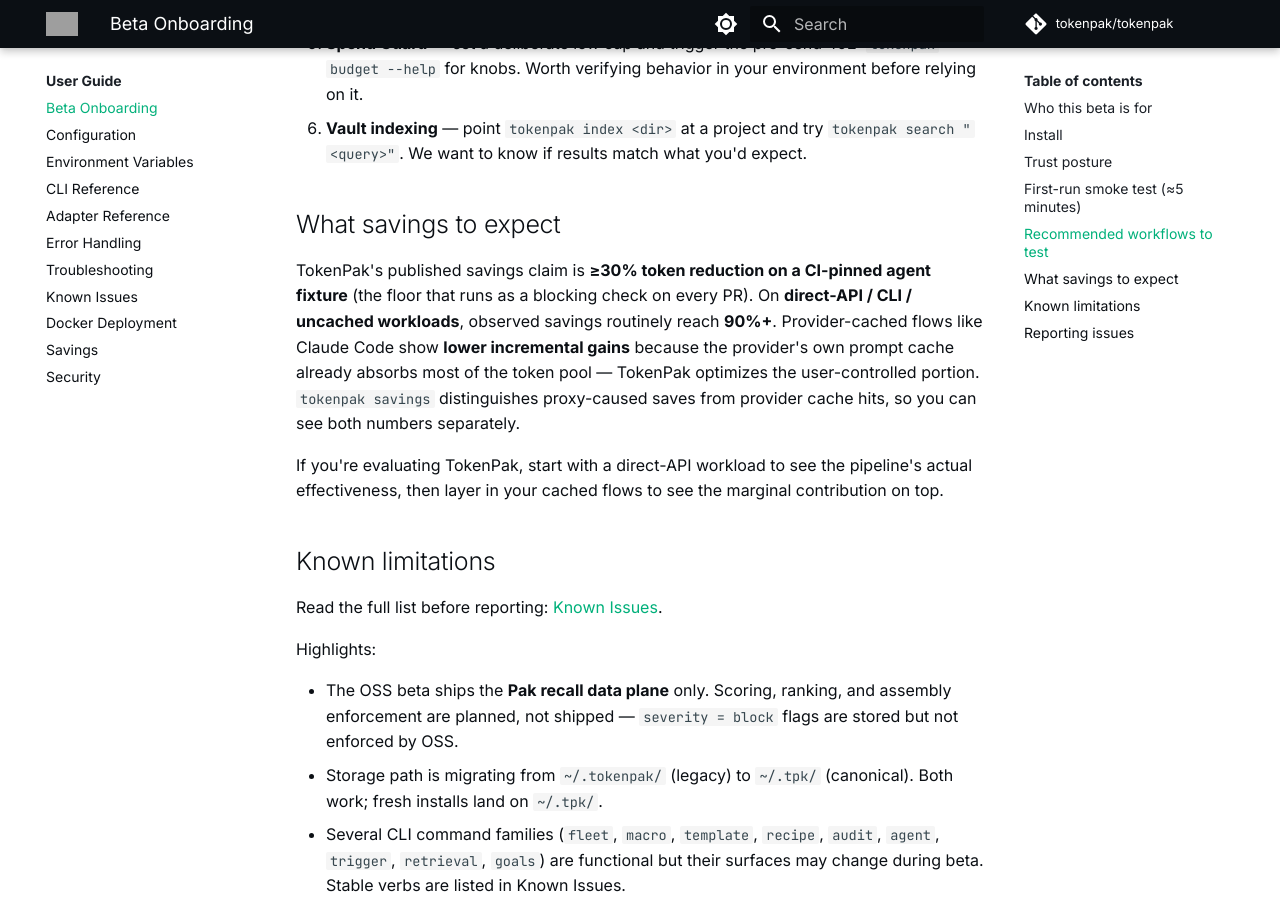
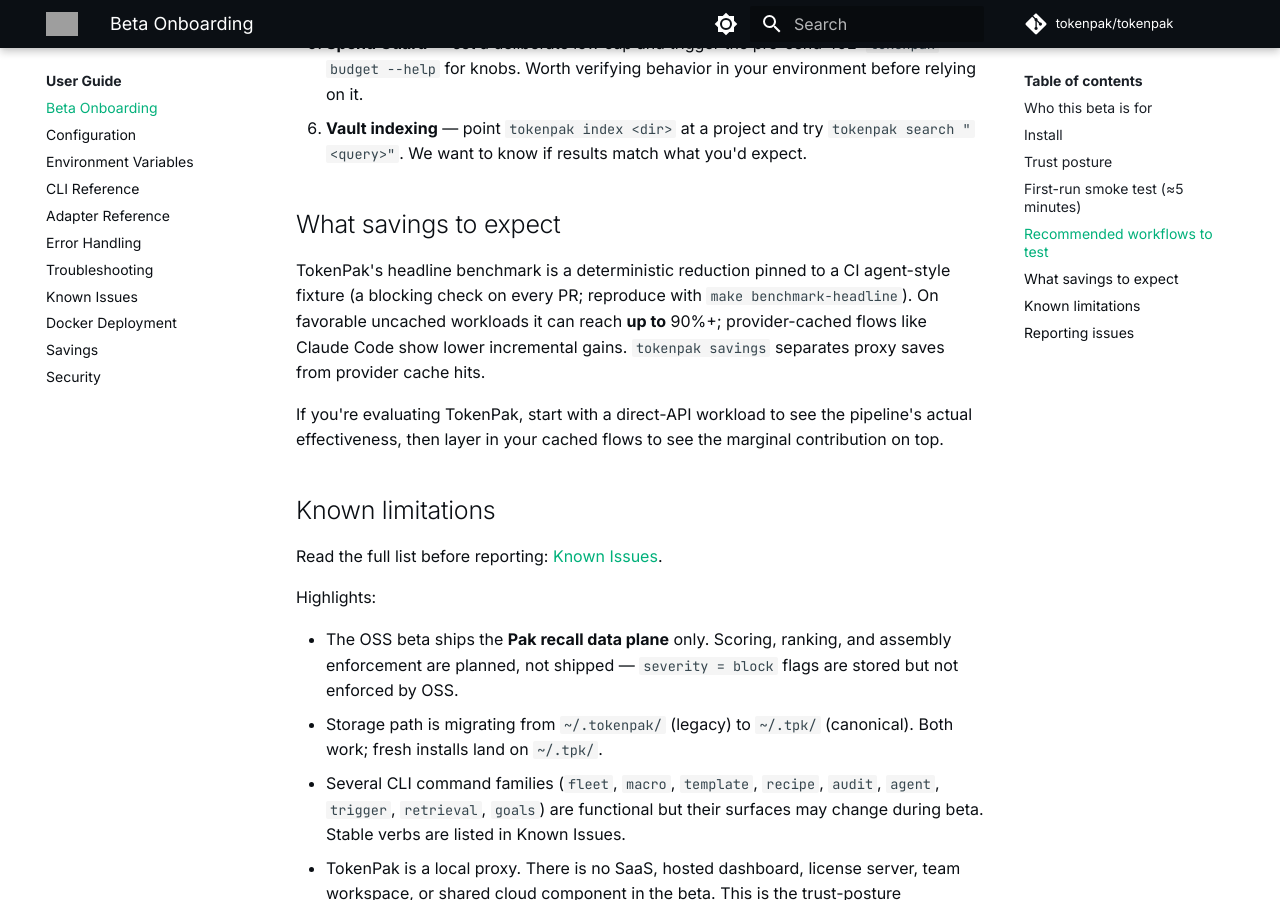
Before and after one commit to tokenpak/docs, an MkDocs documentation site: the page built from docs/beta-onboarding.md, in a window 1280 px wide and 900 px high, scrolled down 2217 px. Built offline with MkDocs 1.6.1 and Material for MkDocs 9.7.7, drawn with Linux system fonts in a browser that asks for light colours; comment, search, counter and statistics services are not loaded; grey boxes are pictures that could not be loaded.

Commit message:
docs(savings): qualitative posture reconcile (p0-3-savings-docs-fold)
Fold the p0-3 qualitative-savings docs edits into the docs-wave2-3
reconciliation per Std 07 §3 (Sue ruling + SUE DISPOSITION ADDENDUM,
surface 8662987e). Removes the '≥30% floor / 90%+ routinely' default-
promise framing on docs/index.md, docs/QUICKSTART.md, docs/beta-
onboarding.md; retains the permitted reproducible 'up to 90%+ on
favorable uncached workloads' fixture bound + measure-your-own
(`tokenpak savings`) / reproduce (`make benchmark-headline`) framing.

Mirrors the already-merged SITE slice (tokenpak/site#38). dev README
already conformant (reference). Site leg + README cleared by Sue
re-verify 2026-06-13.

task_id: dispatch-p0-3-savings-docs-fold-2026-06-12

```diff
--- a/docs/beta-onboarding.md
+++ b/docs/beta-onboarding.md
@@ -72,7 +72,7 @@
 
 ## What savings to expect
 
-TokenPak's published savings claim is **≥30% token reduction on a CI-pinned agent fixture** (the floor that runs as a blocking check on every PR). On **direct-API / CLI / uncached workloads**, observed savings routinely reach **90%+**. Provider-cached flows like Claude Code show **lower incremental gains** because the provider's own prompt cache already absorbs most of the token pool — TokenPak optimizes the user-controlled portion. `tokenpak savings` distinguishes proxy-caused saves from provider cache hits, so you can see both numbers separately.
+TokenPak's headline benchmark is a deterministic reduction pinned to a CI agent-style fixture (a blocking check on every PR; reproduce with `make benchmark-headline`). On favorable uncached workloads it can reach **up to** 90%+; provider-cached flows like Claude Code show lower incremental gains. `tokenpak savings` separates proxy saves from provider cache hits.
 
 If you're evaluating TokenPak, start with a direct-API workload to see the pipeline's actual effectiveness, then layer in your cached flows to see the marginal contribution on top.
 
```
Also changed, not shown: docs/QUICKSTART.md (+1 -1 lines), docs/index.md (+1 -1 lines).
